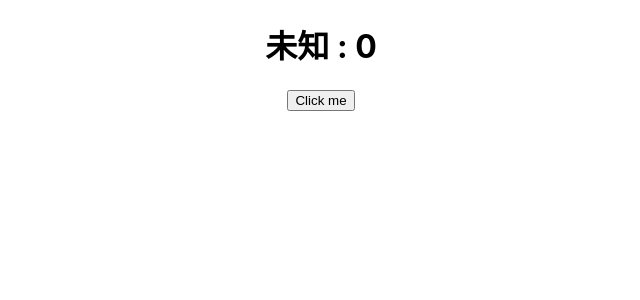
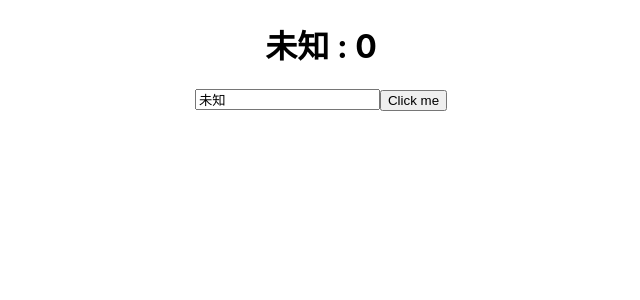
Before and after one commit to verysuper/first-redux, a React (Create React App) app: page / in a window 1280 px wide. Shown: the top 300 px of the page, without its empty margins (319-959 px from the left). Built offline with nearby package versions, Linux system fonts and the light colour scheme.

Commit message:
<input type="text" onChange={this.handleChange} value={this.props.user}/>

```diff
--- a/src/App.js
+++ b/src/App.js
@@ -10,10 +10,20 @@ class App extends React.Component {
             type:"add"
         })
     }
+
+    handleChange=(event)=>{
+        const { dispatch } = this.props
+        dispatch({
+            type:"set",
+            name:event.target.value
+        })
+    }
+
     render() {
         return (
             <div className="App">
                 <h1>{this.props.user} : {this.props.counter}</h1>
+                <input type="text" onChange={this.handleChange} value={this.props.user}/>
                 <button onClick={this.handleClick}>Click me</button>
             </div>
         );
--- a/src/store/reducers/user.js
+++ b/src/store/reducers/user.js
@@ -2,7 +2,7 @@
 function user(state = "未知", action){
     switch( action.type ){
         case "set":
-            return action.name;
+            return state = action.name;
         default:
             return state;
     }
```
